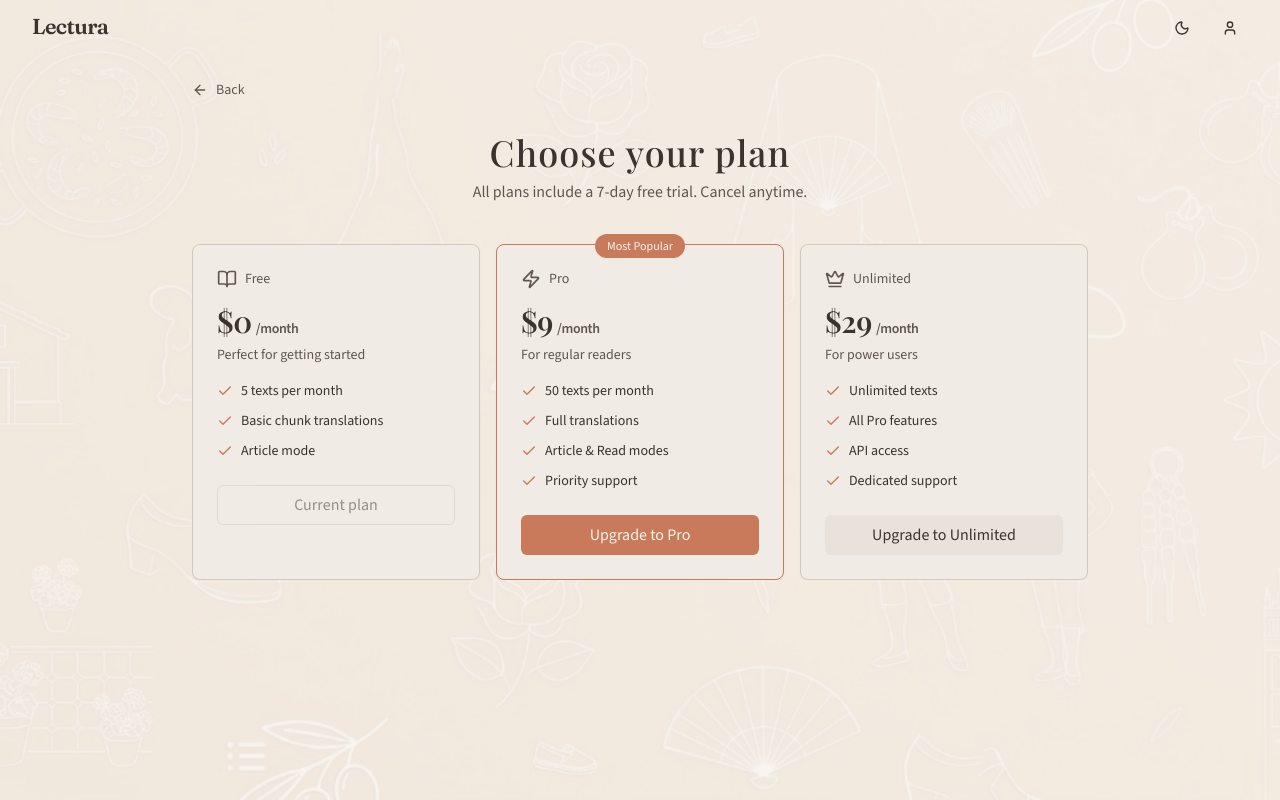
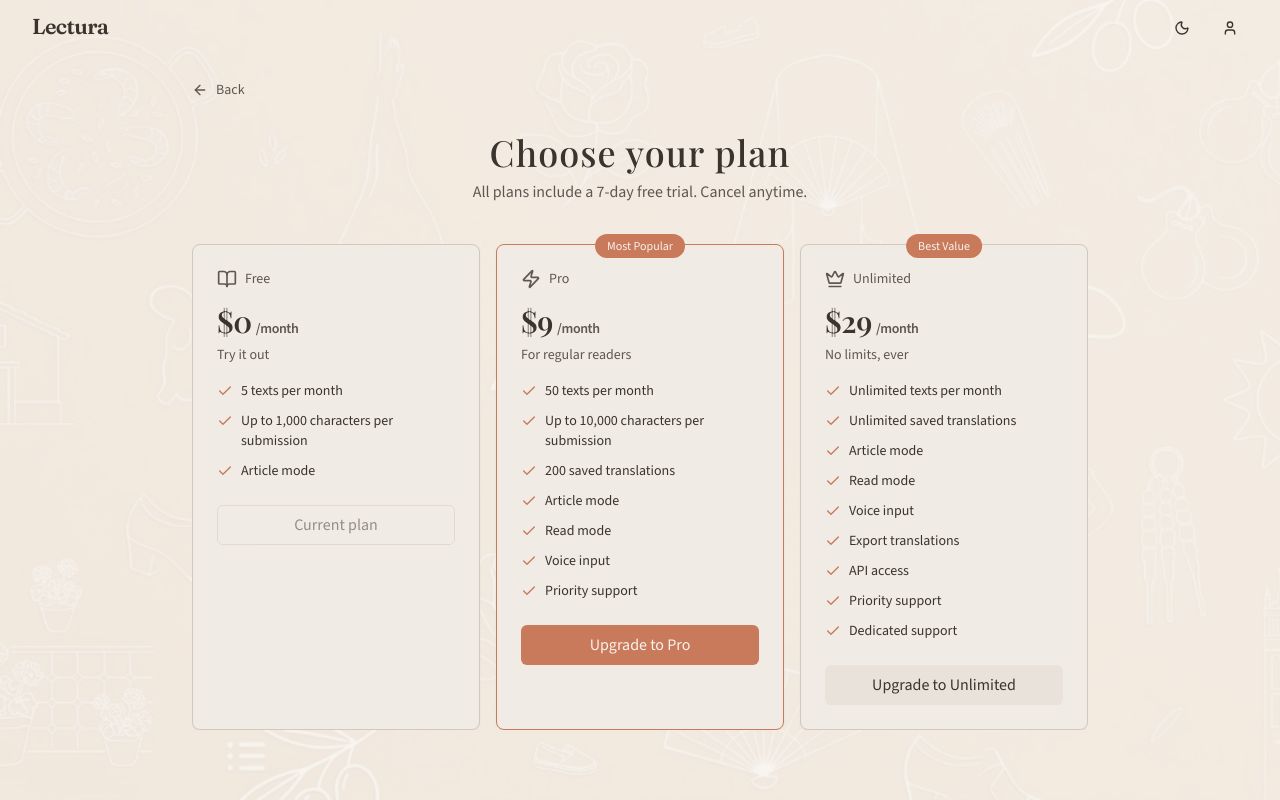
Before and after one commit to johnlaidler267/spanish-context-translator, a React (Vite) app: page /upgrade in a window 1280 px wide. Built offline with nearby package versions, Linux system fonts and the light colour scheme; a web font is replaced by a local one.

Commit message:
Refactor UpgradePage to utilize dynamic tier configurations. Introduce tierBullets function for feature display and replace static plans with dynamic tier data from the tiers library, enhancing maintainability and scalability.

```diff
--- /dev/null
+++ b/src/lib/tiers.ts
@@ -0,0 +1,228 @@
+/**
+ * Tier configuration — single source of truth for plans, pricing, limits, and feature flags.
+ *
+ * HOW TO UPDATE:
+ *   - Add a new tier: add a key to TierId, add an entry to TIERS, bump CONFIG_VERSION.
+ *   - Change a limit: edit the relevant field in TIERS[id].limits, bump CONFIG_VERSION.
+ *   - Add a new feature flag: add to TierFeatureFlags, set the value in each tier, use hasFeature().
+ *   - Change a Stripe price ID: edit pricing.[interval].stripePriceId — no code changes needed elsewhere.
+ *
+ * CONFIG_VERSION: semver string. Bump the patch when changing limits/prices; minor when adding
+ * features; major when restructuring the shape itself.
+ */
+
+export const TIERS_CONFIG_VERSION = "1.0.0"
+
+// ─── ID ──────────────────────────────────────────────────────────────────────
+
+export type TierId = "free" | "pro" | "unlimited"
+
+/** Ordered list — use for rendering plan grids in sequence. */
+export const TIER_IDS: TierId[] = ["free", "pro", "unlimited"]
+
+// ─── SHAPES ──────────────────────────────────────────────────────────────────
+
+export interface TierPricingInterval {
+  /** Display price in cents (0 for free). */
+  amountCents: number
+  /** Stripe Price ID for this interval. null on free tier or before Stripe is wired up. */
+  stripePriceId: string | null
+}
+
+export interface TierPricing {
+  monthly: TierPricingInterval
+  annual: TierPricingInterval & {
+    /** Percentage saved vs. paying monthly for 12 months (0 if no discount). */
+    savingsPercent: number
+  }
+}
+
+/**
+ * Hard limits enforced per billing period / per request.
+ * null = unlimited (no enforcement).
+ * Limits are intentionally separate from feature flags so enforcement
+ * logic only depends on this shape — not on display logic.
+ */
+export interface TierLimits {
+  /** Max translation submissions per calendar month. */
+  textsPerMonth: number | null
+  /** Max chunks returned in a single translation request. */
+  chunksPerRequest: number | null
+  /** Max source-text pages processed per submission. */
+  pagesPerSubmission: number | null
+  /** Max saved/bookmarked translations stored. */
+  savedTranslations: number | null
+  /** Max characters accepted per submission. */
+  charsPerSubmission: number | null
+}
+
+/**
+ * Boolean feature gates.
+ * true = available on this tier; false = blocked / shown as locked.
+ */
+export interface TierFeatureFlags {
+  articleMode: boolean
+  readMode: boolean
+  voiceInput: boolean
+  exportTranslations: boolean
+  apiAccess: boolean
+  prioritySupport: boolean
+  dedicatedSupport: boolean
+}
+
+export interface TierConfig {
+  id: TierId
+  /** Short display name shown in UI ("Free", "Pro", …). */
+  name: string
+  /** One-line marketing tagline shown on pricing cards. */
+  tagline: string
+  /** Longer sentence describing the plan. */
+  description: string
+  /** Who this plan is for — shown as "Best for …" copy. */
+  suggestedUseCase: string
+  pricing: TierPricing
+  limits: TierLimits
+  features: TierFeatureFlags
+  /** Optional badge text rendered on the pricing card ("Most Popular", "Best Value", …). */
+  badge?: string
+  /** Whether to visually highlight this card as the recommended tier. */
+  highlighted: boolean
+}
+
+// ─── CONFIG ──────────────────────────────────────────────────────────────────
+
+export const TIERS: Record<TierId, TierConfig> = {
+  free: {
+    id: "free",
+    name: "Free",
+    tagline: "Try it out",
+    description: "Get a feel for in-context Spanish translation at no cost.",
+    suggestedUseCase: "Casual readers exploring the tool for the first time.",
+    pricing: {
+      monthly: { amountCents: 0, stripePriceId: null },
+      annual:  { amountCents: 0, stripePriceId: null, savingsPercent: 0 },
+    },
+    limits: {
+      textsPerMonth:    5,
+      chunksPerRequest: 80,
+      pagesPerSubmission: 1,
+      savedTranslations: 0,
+      charsPerSubmission: 1_000,
+    },
+    features: {
+      articleMode:        true,
+      readMode:           false,
+      voiceInput:         false,
+      exportTranslations: false,
+      apiAccess:          false,
+      prioritySupport:    false,
+      dedicatedSupport:   false,
+    },
+    highlighted: false,
+  },
+
+  pro: {
+    id: "pro",
+    name: "Pro",
+    tagline: "For regular readers",
+    description: "Everything you need to read Spanish content daily.",
+    suggestedUseCase: "Language learners working through books, articles, and news regularly.",
+    pricing: {
+      monthly: { amountCents: 900,  stripePriceId: "price_REPLACE_PRO_MONTHLY" },
+      annual:  { amountCents: 7_900, stripePriceId: "price_REPLACE_PRO_ANNUAL", savingsPercent: 27 },
+    },
+    limits: {
+      textsPerMonth:    50,
+      chunksPerRequest: null,
+      pagesPerSubmission: 10,
+      savedTranslations: 200,
+      charsPerSubmission: 10_000,
+    },
+    features: {
+      articleMode:        true,
+      readMode:           true,
+      voiceInput:         true,
+      exportTranslations: false,
+      apiAccess:          false,
+      prioritySupport:    true,
+      dedicatedSupport:   false,
+    },
+    badge: "Most Popular",
+    highlighted: true,
+  },
+
+  unlimited: {
+    id: "unlimited",
+    name: "Unlimited",
+    tagline: "No limits, ever",
+    description: "Full access to every feature with no usage caps.",
+    suggestedUseCase: "Power users, translators, and teams processing high volumes of Spanish text.",
+    pricing: {
+      monthly: { amountCents: 2_900,  stripePriceId: "price_REPLACE_UNLIMITED_MONTHLY" },
+      annual:  { amountCents: 24_900, stripePriceId: "price_REPLACE_UNLIMITED_ANNUAL", savingsPercent: 29 },
+    },
+    limits: {
+      textsPerMonth:    null,
+      chunksPerRequest: null,
+      pagesPerSubmission: null,
+      savedTranslations: null,
+      charsPerSubmission: null,
+    },
+    features: {
+      articleMode:        true,
+      readMode:           true,
+      voiceInput:         true,
+      exportTranslations: true,
+      apiAccess:          true,
+      prioritySupport:    true,
+      dedicatedSupport:   true,
+    },
+    badge: "Best Value",
+    highlighted: false,
+  },
+}
+
+// ─── HELPERS ─────────────────────────────────────────────────────────────────
+
+/** Look up a tier config — throws if the ID is unknown (catches typos at runtime). */
+export function getTier(id: TierId): TierConfig {
+  const tier = TIERS[id]
+  if (!tier) throw new Error(`Unknown tier ID: "${id}"`)
+  return tier
+}
+
+/** Read a single limit for a tier. Returns null when the tier has no cap. */
+export function getLimit<K extends keyof TierLimits>(id: TierId, limit: K): TierLimits[K] {
+  return getTier(id).limits[limit]
+}
+
+/** Check whether a feature flag is enabled on a tier. */
+export function hasFeature(id: TierId, flag: keyof TierFeatureFlags): boolean {
+  return getTier(id).features[flag]
+}
+
+/**
+ * Format a cent amount as a display price string.
+ * 0 → "$0", 900 → "$9", 2900 → "$29", 7900 → "$79"
+ */
+export function formatPrice(amountCents: number): string {
+  if (amountCents === 0) return "$0"
+  const dollars = amountCents / 100
+  return dollars % 1 === 0
+    ? `$${dollars}`
+    : `$${dollars.toFixed(2)}`
+}
+
+/**
+ * Returns the monthly-equivalent cost for an annual plan, formatted.
+ * Useful for "billed annually at $X/mo" copy.
+ */
+export function formatAnnualMonthlyEquivalent(id: TierId): string {
+  const cents = getTier(id).pricing.annual.amountCents
+  return formatPrice(Math.round(cents / 12))
+}
+
+/** True if the tier has no cap on a given limit (null). */
+export function isUnlimited(id: TierId, limit: keyof TierLimits): boolean {
+  return getLimit(id, limit) === null
+}
--- a/src/pages/upgrade.tsx
+++ b/src/pages/upgrade.tsx
@@ -14,45 +14,63 @@ import {
   CardHeader,
   CardTitle,
 } from "@/components/ui/card"
+import {
+  TIER_IDS,
+  getTier,
+  formatPrice,
+  type TierId,
+  type TierConfig,
+} from "@/lib/tiers"
 
-type PlanType = "free" | "pro" | "unlimited"
+// ─── UI-only: icons don't belong in the data config ──────────────────────────
 
-const plans = [
-  {
-    id: "free" as PlanType,
-    name: "Free",
-    icon: <BookOpen className="h-5 w-5" />,
-    price: "$0",
-    period: "/month",
-    description: "Perfect for getting started",
-    features: ["5 texts per month", "Basic chunk translations", "Article mode"],
-    popular: false,
-  },
-  {
-    id: "pro" as PlanType,
-    name: "Pro",
-    icon: <Zap className="h-5 w-5" />,
-    price: "$9",
-    period: "/month",
-    description: "For regular readers",
-    features: ["50 texts per month", "Full translations", "Article & Read modes", "Priority support"],
-    popular: true,
-  },
-  {
-    id: "unlimited" as PlanType,
-    name: "Unlimited",
-    icon: <Crown className="h-5 w-5" />,
-    price: "$29",
-    period: "/month",
-    description: "For power users",
-    features: ["Unlimited texts", "All Pro features", "API access", "Dedicated support"],
-    popular: false,
-  },
-]
+const TIER_ICONS: Record<TierId, React.ReactNode> = {
+  free:      <BookOpen className="h-5 w-5" />,
+  pro:       <Zap className="h-5 w-5" />,
+  unlimited: <Crown className="h-5 w-5" />,
+}
+
+/** Derive human-readable bullet points from a tier's limits + feature flags. */
+function tierBullets(tier: TierConfig): string[] {
+  const { limits, features } = tier
+  const bullets: string[] = []
+
+  // Limits
+  bullets.push(
+    limits.textsPerMonth === null
+      ? "Unlimited texts per month"
+      : `${limits.textsPerMonth} texts per month`,
+  )
+
+  if (limits.charsPerSubmission !== null) {
+    bullets.push(
+      `Up to ${limits.charsPerSubmission.toLocaleString()} characters per submission`,
+    )
+  }
+
+  if (limits.savedTranslations === null) {
+    bullets.push("Unlimited saved translations")
+  } else if (limits.savedTranslations > 0) {
+    bullets.push(`${limits.savedTranslations} saved translations`)
+  }
+
+  // Feature flags — only list enabled ones
+  if (features.articleMode)        bullets.push("Article mode")
+  if (features.readMode)           bullets.push("Read mode")
+  if (features.voiceInput)         bullets.push("Voice input")
+  if (features.exportTranslations) bullets.push("Export translations")
+  if (features.apiAccess)          bullets.push("API access")
+  if (features.prioritySupport)    bullets.push("Priority support")
+  if (features.dedicatedSupport)   bullets.push("Dedicated support")
+
+  return bullets
+}
+
+// ─── Page ─────────────────────────────────────────────────────────────────────
 
 export default function UpgradePage() {
-  const [currentPlan] = useState<PlanType>("free")
-  const [isProcessing, setIsProcessing] = useState<PlanType | null>(null)
+  const [currentPlan] = useState<TierId>("free")
+  const [isProcessing, setIsProcessing] = useState<TierId | null>(null)
   const [theme, setTheme] = useState<ReadingTheme>(() => getStoredReadingTheme())
 
   useEffect(() => {
@@ -66,7 +84,7 @@ export default function UpgradePage() {
     return () => document.documentElement.classList.remove("mobile-scroll-upgrade")
   }, [])
 
-  const handleSelectPlan = (planId: PlanType) => {
+  const handleSelectPlan = (planId: TierId) => {
     if (planId === currentPlan) return
     setIsProcessing(planId)
     setTimeout(() => {
@@ -89,7 +107,6 @@ export default function UpgradePage() {
           objectFit: "cover",
           objectPosition: "center",
           opacity: theme === "dark" ? 0.28 : 0.15,
-          /* Same subtle blur as landing page dark mode */
           filter: theme === "dark" ? "blur(2.3px)" : "none",
           pointerEvents: "none",
           zIndex: 0,
@@ -115,66 +132,71 @@ export default function UpgradePage() {
           </div>
 
           <div className="grid gap-4 md:grid-cols-3">
-            {plans.map((plan) => (
+            {TIER_IDS.map((id) => {
+              const tier = getTier(id)
+              const price = formatPrice(tier.pricing.monthly.amountCents)
+              const bullets = tierBullets(tier)
+              const isCurrent = id === currentPlan
+
+              return (
                 <Card
-                key={plan.id}
+                  key={id}
                   className={`relative bg-card border transition-all duration-200 ease-in-out ${
-                  plan.popular
+                    tier.highlighted
                       ? "border-primary shadow-sm"
                       : "border-border hover:border-border/80"
                   }`}
                 >
-                {plan.popular && (
+                  {tier.badge && (
                     <div className="absolute -top-3 left-1/2 -translate-x-1/2">
                       <span className="px-3 py-1 text-xs font-medium bg-primary text-primary-foreground rounded-full">
-                      Most Popular
+                        {tier.badge}
                       </span>
                     </div>
                   )}
                   <CardHeader className="pb-4">
                     <div className="flex items-center gap-2 text-muted-foreground mb-2">
-                    {plan.icon}
-                    <span className="text-sm font-medium">{plan.name}</span>
+                      {TIER_ICONS[id]}
+                      <span className="text-sm font-medium">{tier.name}</span>
                     </div>
                     <CardTitle className="flex items-baseline gap-1">
-                    <span className="text-3xl font-serif text-foreground">{plan.price}</span>
-                    <span className="text-sm text-muted-foreground">{plan.period}</span>
+                      <span className="text-3xl font-serif text-foreground">{price}</span>
+                      <span className="text-sm text-muted-foreground">/month</span>
                     </CardTitle>
                     <CardDescription className="text-muted-foreground">
-                    {plan.description}
+                      {tier.tagline}
                     </CardDescription>
                   </CardHeader>
                   <CardContent className="pt-0">
                     <ul className="space-y-2.5 mb-6">
-                    {plan.features.map((feature, index) => (
-                      <li key={index} className="flex items-start gap-2 text-sm">
+                      {bullets.map((bullet) => (
+                        <li key={bullet} className="flex items-start gap-2 text-sm">
                           <Check className="h-4 w-4 text-primary mt-0.5 shrink-0" />
-                        <span className="text-foreground">{feature}</span>
+                          <span className="text-foreground">{bullet}</span>
                         </li>
                       ))}
                     </ul>
                     <Button
-                    onClick={() => handleSelectPlan(plan.id)}
-                    disabled={plan.id === currentPlan || isProcessing !== null}
-                    variant={
-                      plan.id === currentPlan ? "outline" : plan.popular ? "default" : "secondary"
-                    }
+                      onClick={() => handleSelectPlan(id)}
+                      disabled={isCurrent || isProcessing !== null}
+                      variant={isCurrent ? "outline" : tier.highlighted ? "default" : "secondary"}
                       className="w-full"
                     >
-                    {isProcessing === plan.id ? (
+                      {isProcessing === id ? (
                         <span className="flex items-center gap-2">
                           <span className="h-4 w-4 border-2 border-current/30 border-t-current rounded-full animate-spin" />
                           Processing...
                         </span>
-                    ) : plan.id === currentPlan ? (
+                      ) : isCurrent ? (
                         "Current plan"
                       ) : (
-                      `Upgrade to ${plan.name}`
+                        `Upgrade to ${tier.name}`
                       )}
                     </Button>
                   </CardContent>
                 </Card>
-            ))}
+              )
+            })}
           </div>
         </div>
       </main>
```
Lines whose indentation alone changed are shown as unchanged.
